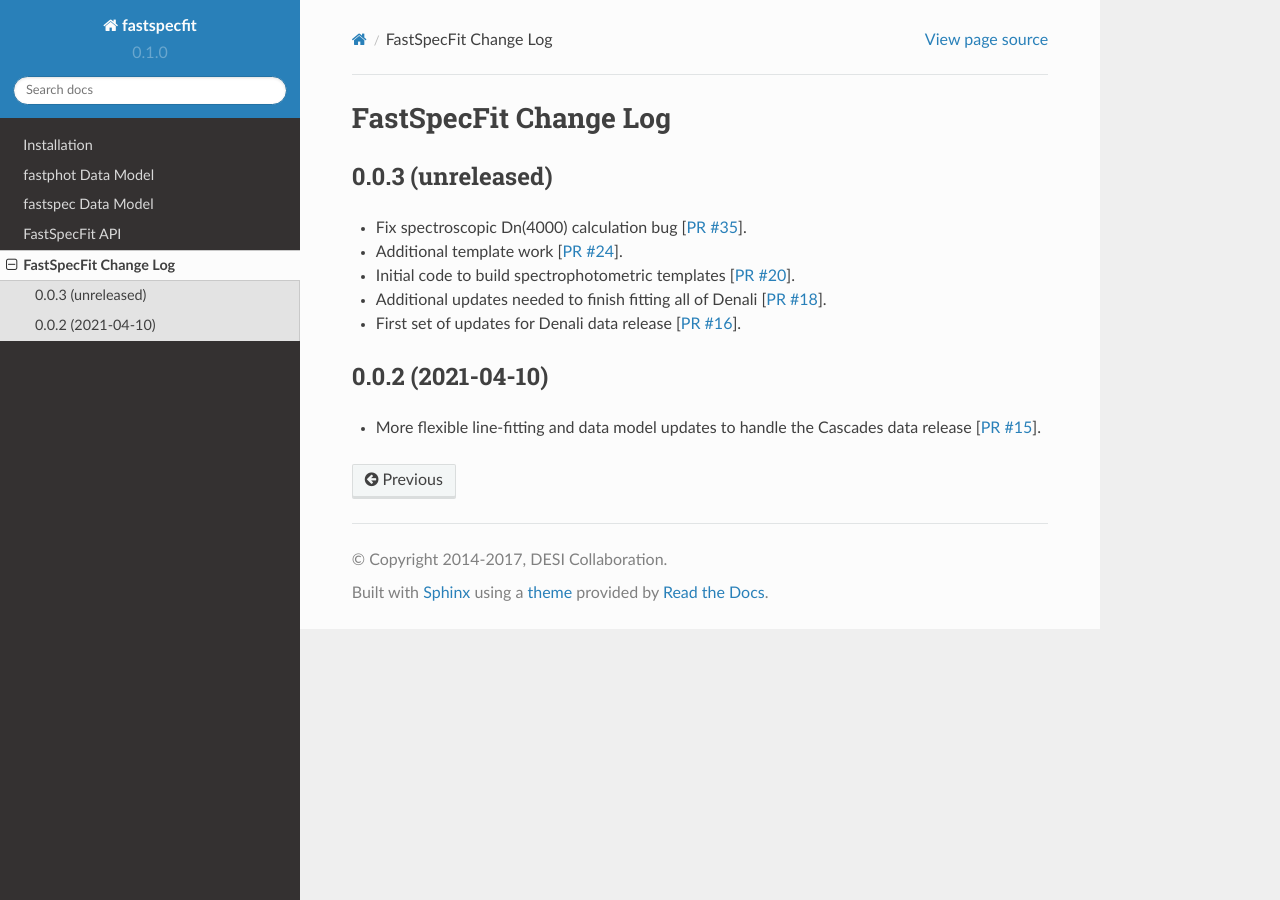
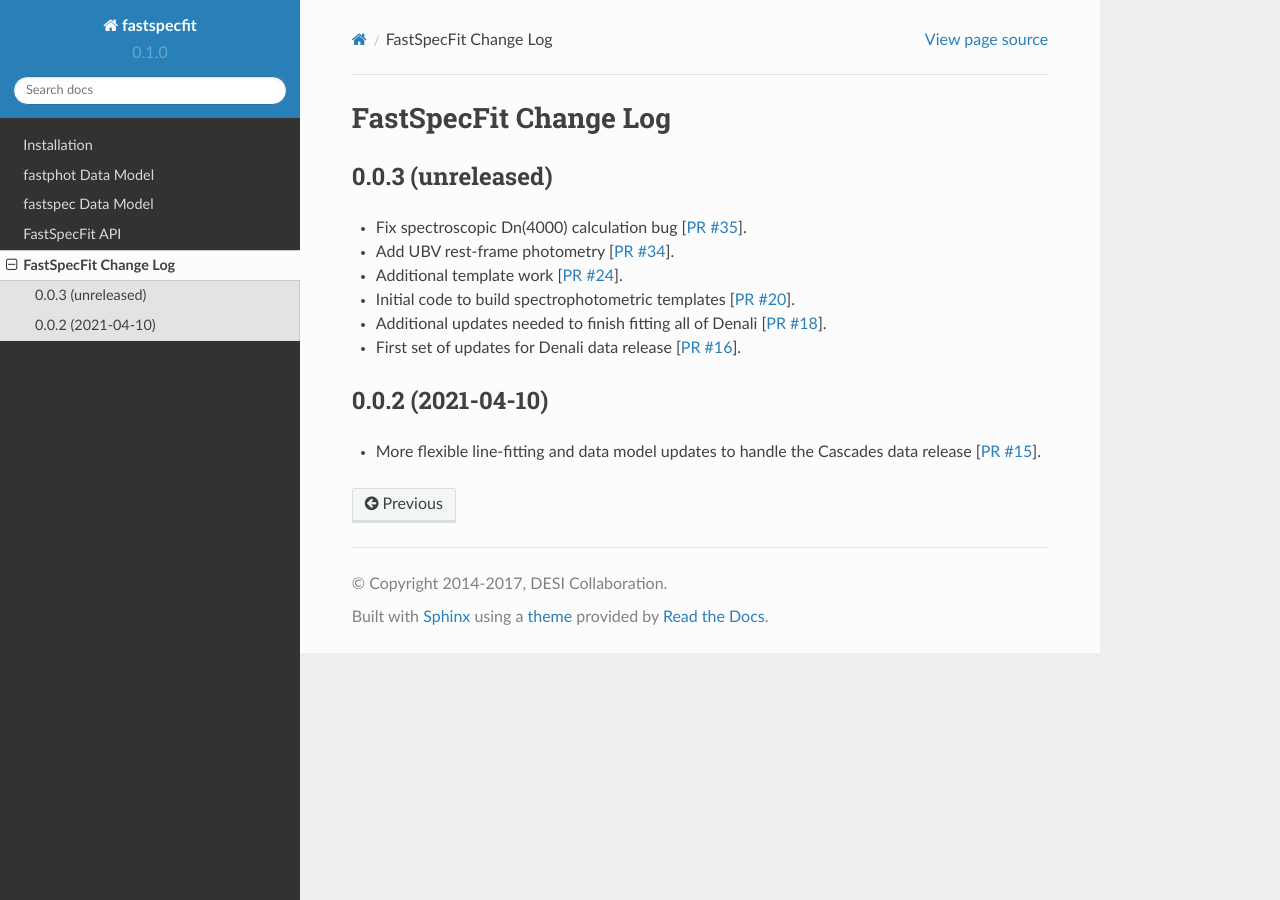
Before and after one commit to desihub/fastspecfit, a Sphinx documentation site: the page built from doc/changes.rst, in a window 1280 px wide. Built offline with Sphinx 7.4.7 and the Read the Docs theme 2.0.0, drawn with Linux system fonts in a browser that asks for light colours.

Commit message:
update change log

```diff
--- a/doc/changes.rst
+++ b/doc/changes.rst
@@ -6,6 +6,7 @@ FastSpecFit Change Log
 -------------------
 
 * Fix spectroscopic Dn(4000) calculation bug [`PR #35`_].
+* Add UBV rest-frame photometry [`PR #34`_].
 * Additional template work [`PR #24`_].
 * Initial code to build spectrophotometric templates [`PR #20`_].
 * Additional updates needed to finish fitting all of Denali [`PR #18`_].
@@ -15,6 +16,7 @@ FastSpecFit Change Log
 .. _`PR #18`: https://github.com/desihub/fastspecfit/pull/18
 .. _`PR #20`: https://github.com/desihub/fastspecfit/pull/20
 .. _`PR #24`: https://github.com/desihub/fastspecfit/pull/24
+.. _`PR #34`: https://github.com/desihub/fastspecfit/pull/34
 .. _`PR #35`: https://github.com/desihub/fastspecfit/pull/35
 
 0.0.2 (2021-04-10)
```
